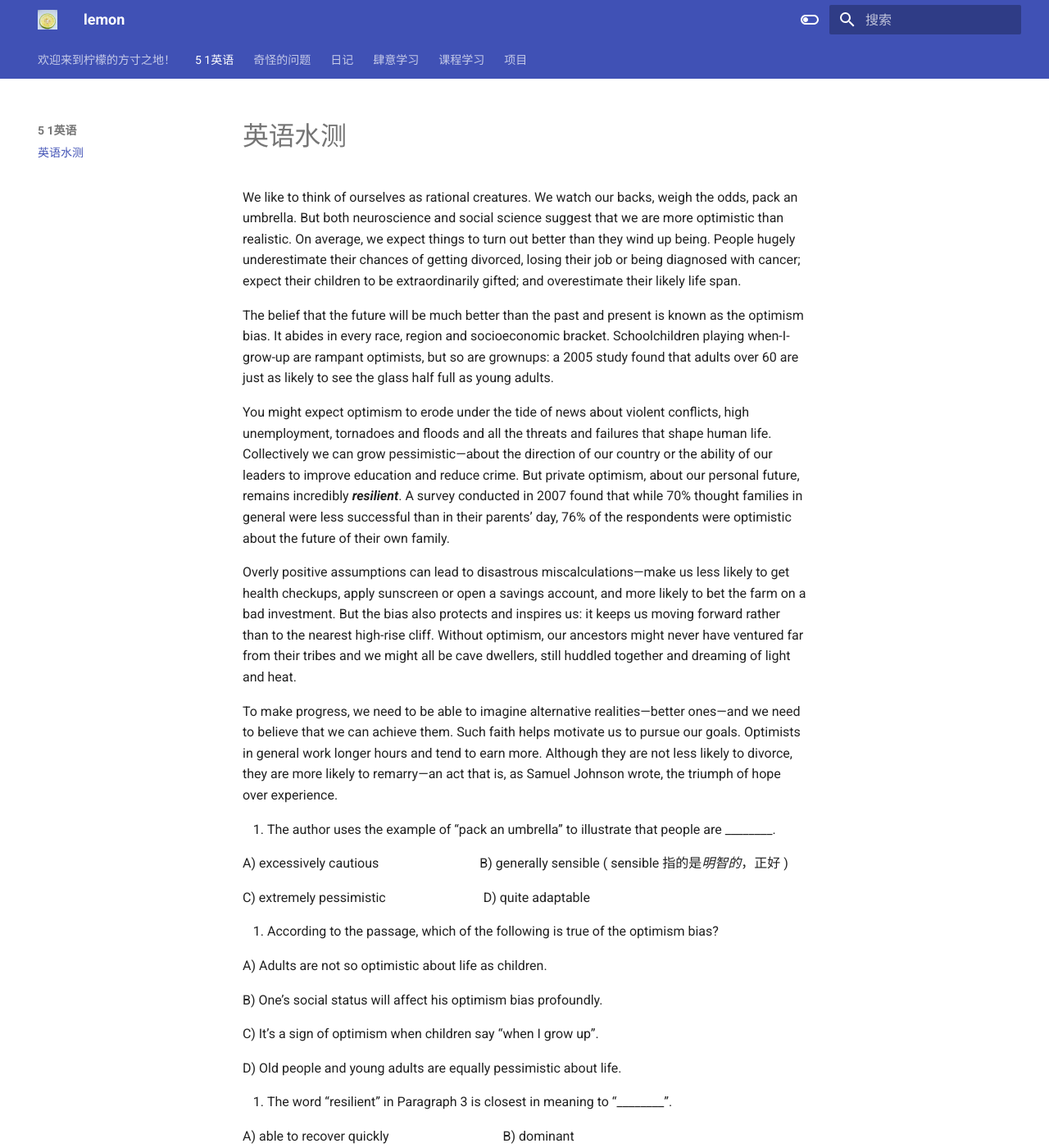
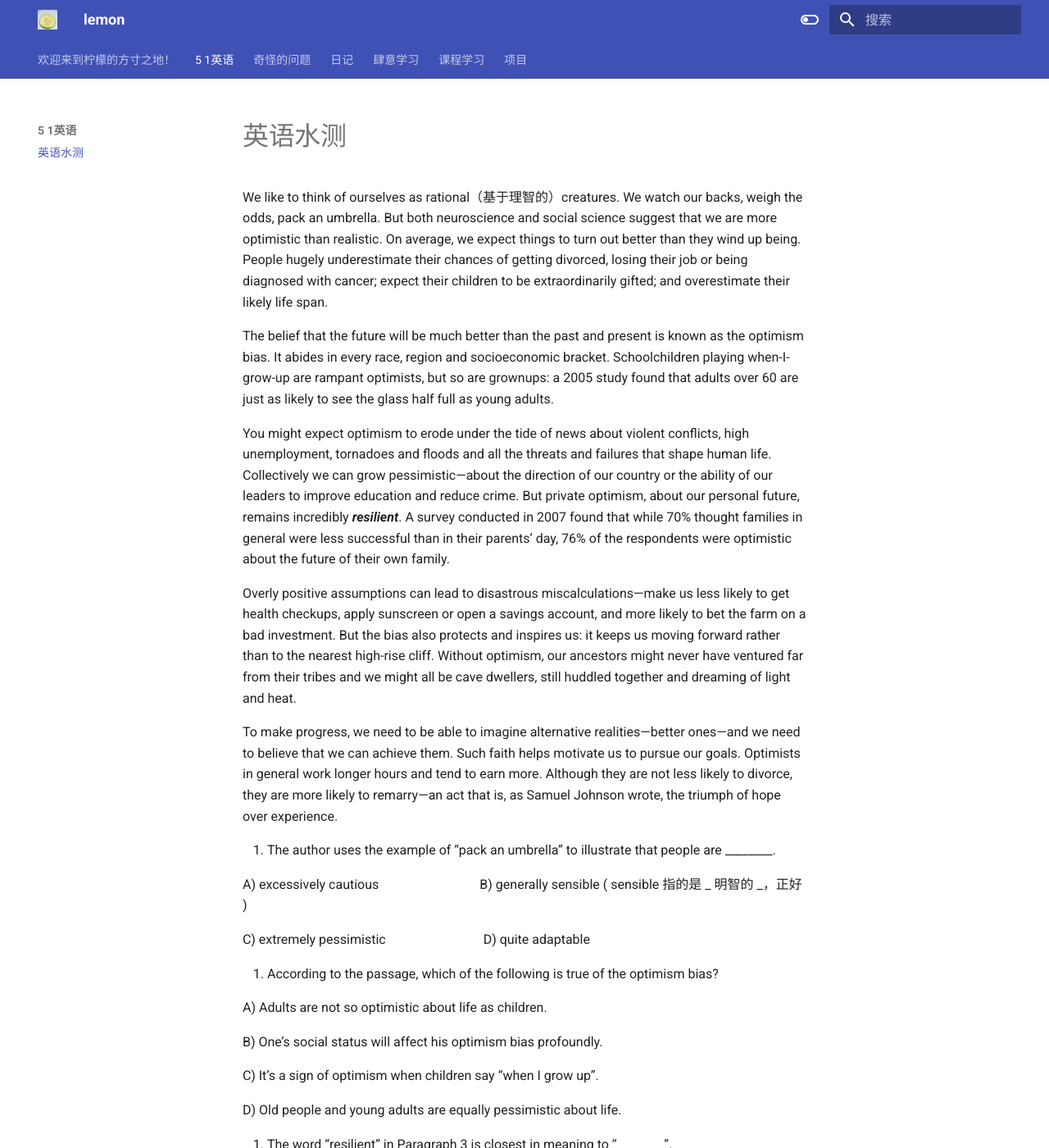
Before and after one commit to Apostle-lemon/Apostle-lemon.github.io, an MkDocs documentation site: the page built from docs/5_1英语/英语水测.md, in a window 1280 px wide and 1400 px high. Shown: the whole window at 82% size. Built offline with MkDocs 1.6.1 and Material for MkDocs 9.7.7, drawn with Linux system fonts in a browser that asks for light colours.

Commit message:
vault backup: 2022-10-29 18:02:57
Affected files:
docs/5_1英语/英语水测.md

```diff
--- a/docs/5_1英语/英语水测.md
+++ b/docs/5_1英语/英语水测.md
@@ -1,6 +1,6 @@
 # 英语水测
 
-We like to think of ourselves as rational creatures. We watch our backs, weigh the odds, pack an umbrella. But both neuroscience and social science suggest that we are more optimistic than realistic. On average, we expect things to turn out better than they wind up being. People hugely underestimate their chances of getting divorced, losing their job or being diagnosed with cancer; expect their children to be extraordinarily gifted; and overestimate their likely life span.
+We like to think of ourselves as rational（基于理智的）creatures. We watch our backs, weigh the odds, pack an umbrella. But both neuroscience and social science suggest that we are more optimistic than realistic. On average, we expect things to turn out better than they wind up being. People hugely underestimate their chances of getting divorced, losing their job or being diagnosed with cancer; expect their children to be extraordinarily gifted; and overestimate their likely life span.
 
 The belief that the future will be much better than the past and present is known as the optimism bias. It abides in every race, region and socioeconomic bracket. Schoolchildren playing when-I-grow-up are rampant optimists, but so are grownups: a 2005 study found that adults over 60 are just as likely to see the glass half full as young adults.
 
@@ -12,7 +12,7 @@ To make progress, we need to be able to imagine alternative realities—better o
 
 1. The author uses the example of “pack an umbrella” to illustrate that people are ________.
 
-A) excessively cautious                               B) generally sensible ( sensible 指的是*明智的*，正好 )
+A) excessively cautious                               B) generally sensible ( sensible 指的是 _ 明智的 _，正好 )
 
 C) extremely pessimistic                              D) quite adaptable
 
```
